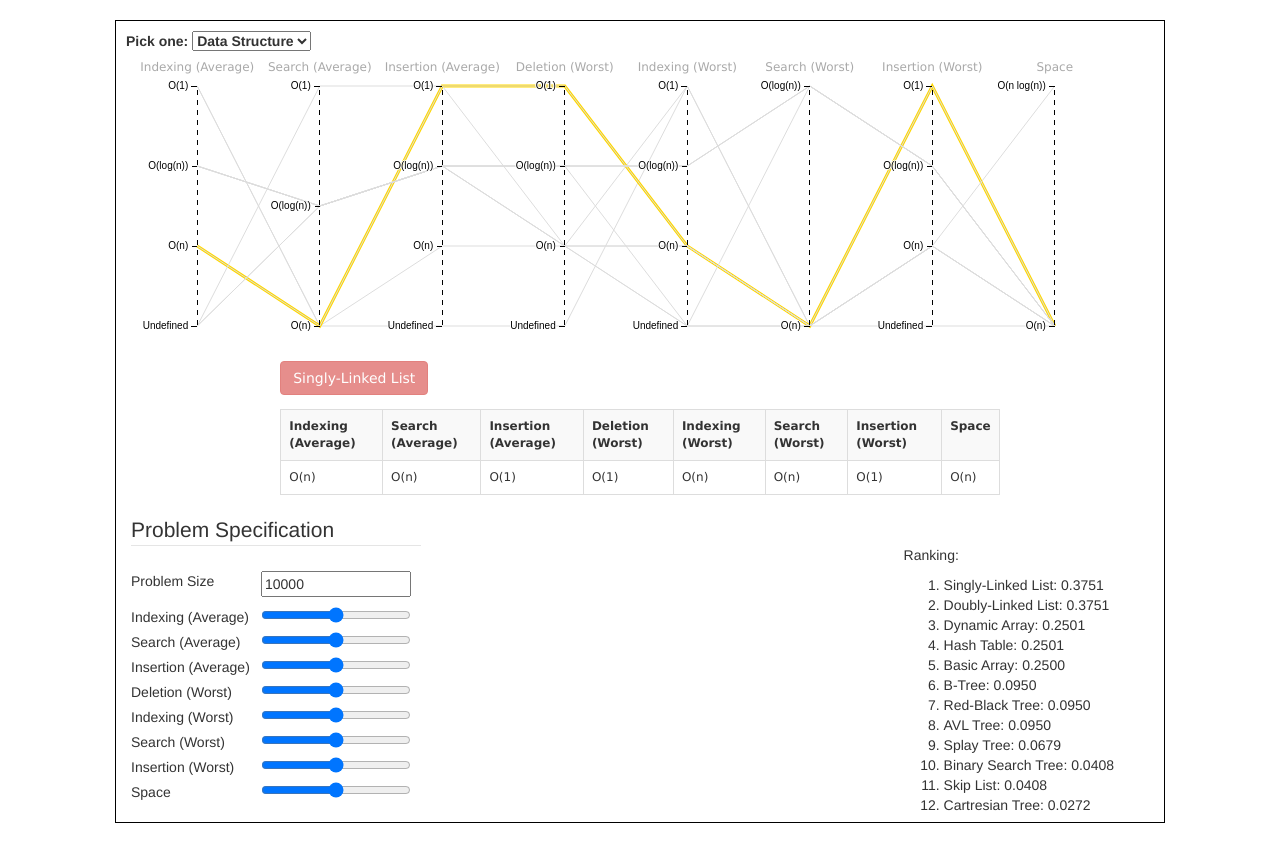
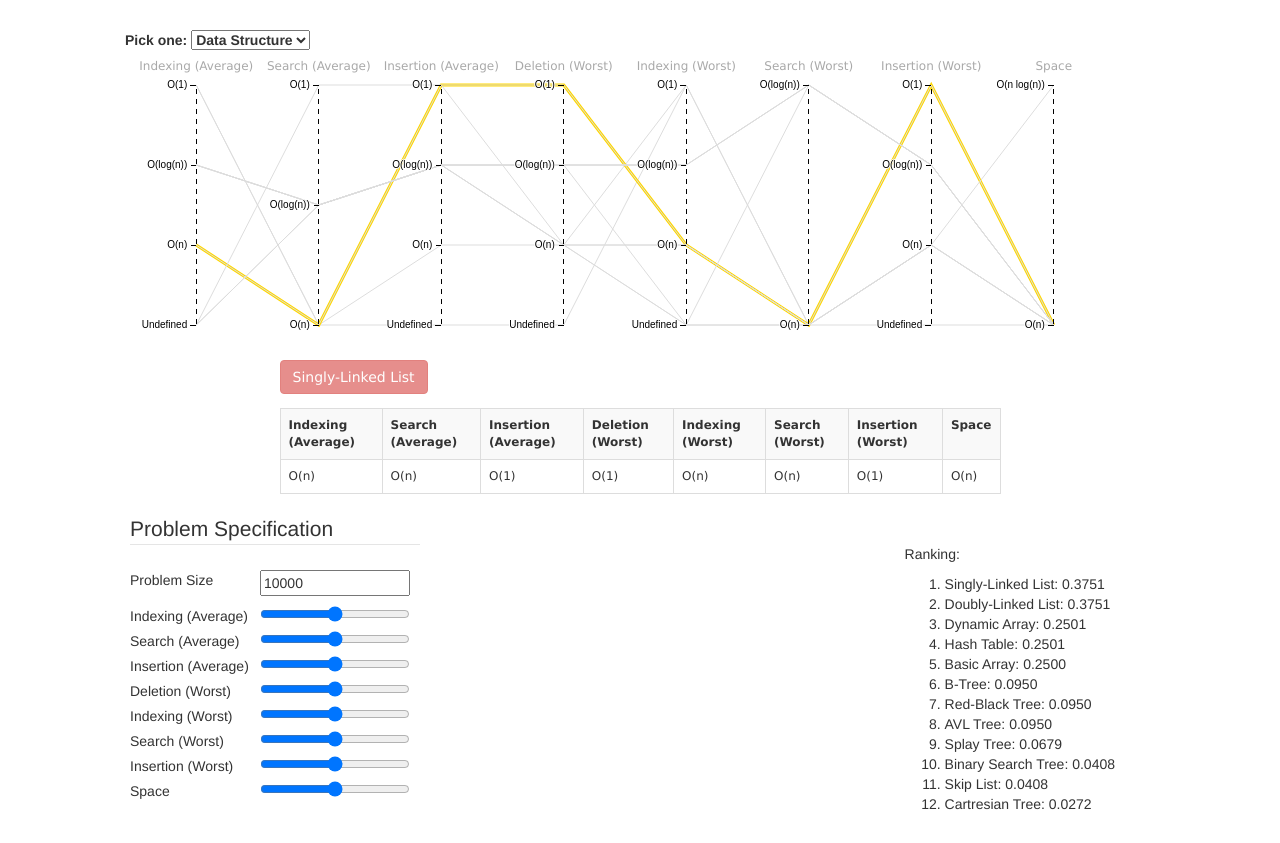
Before and after one commit to masrab/bigoselector, a plain HTML site: page index.html in a window 1280 px wide. Drawn offline with nearby package versions, Linux system fonts and the light colour scheme.

Commit message:
remove border

```diff
--- a/index.html
+++ b/index.html
@@ -8,9 +8,6 @@
   margin-top: 20px;
   margin-bottom: 20px;
   padding: 10px;
-  border:1px solid black;
-  /*background-color: ghostwhite;*/
-
 }
 
 svg {
```
